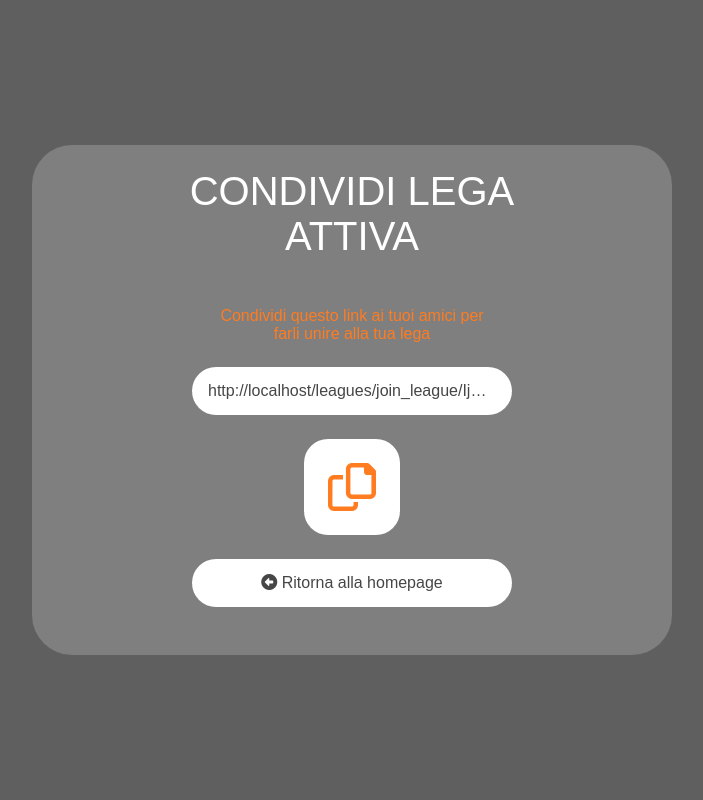
After one commit to mattiaAsto/fantaCO, a Flask app: page /leagues/share_league/1 in a window 1280 px wide. The commit adds this page. Shown: the whole page, without its empty margins (288-991 px from the left). Run offline with Flask 3, Linux system fonts and the light colour scheme; parts of the project's set-up code (start-up, migrations or seed data) failed here and were passed over.

Commit message:
Finished create/share/join leagues behaviour

```diff
--- a/app/__init__.py
+++ b/app/__init__.py
@@ -86,8 +86,10 @@ def create_app():
     #register blueprints
     from app.main import main as main_blueprint
     from app.auth import auth as auth_blueprint
+    from app.leagues import leagues as leagues_blueprint
     app.register_blueprint(main_blueprint, url_prefix='/')
     app.register_blueprint(auth_blueprint, url_prefix='/auth')
+    app.register_blueprint(leagues_blueprint, url_prefix='/leagues')
 
     with app.app_context():
         db.create_all()
--- a/app/auth/routes.py
+++ b/app/auth/routes.py
@@ -212,8 +212,6 @@ def verify_email(token):
     serializer=current_app.url_serializer
     email = serializer.loads(token, salt='email-confirmation', max_age=3600)
 
-    verification_succesful=False
-
     if email:
         user = User.query.filter_by(username=email).first()
         if user:
--- /dev/null
+++ b/app/leagues/routes.py
@@ -0,0 +1,217 @@
+from flask import render_template, request, redirect, url_for, session, flash, jsonify, current_app
+from . import leagues
+from app.models import * #import everytinh from app.models
+from app import db, cache
+from werkzeug.security import check_password_hash
+from flask_login import login_required, login_manager, current_user
+from datetime import datetime, timezone, timedelta
+from zoneinfo import ZoneInfo
+from dotenv import load_dotenv
+from sqlalchemy import text, MetaData
+import os
+import json
+import asti_webscraper
+import time
+import random
+
+
+@leagues.context_processor
+def global_injection_dictionary():
+    if current_user.is_authenticated:
+        active_league = current_user.active_league
+        if active_league != "global":
+            league_id = League.query.filter_by(name=active_league).first().id
+
+        all_user_leagues_rows = UserLeague.query.filter_by(user_username=current_user.username).all()
+        all_leagues=[row.league_name for row in all_user_leagues_rows]
+    else:
+        all_leagues=["Effettua il login per vedere le leghe"]
+
+    balance = get_league_data_table(get_user_league_id()).query.filter_by(user_username=current_user.username).first().balance if current_user.is_authenticated else 0
+
+
+
+    return {
+        "is_logged": current_user.is_authenticated, #is_logged is used to chose between login and logout in navbar buttons
+        "user": current_user,
+        "leagues": all_leagues,
+        "balance": balance,
+    }
+
+def get_user_league_id():
+    if current_user.active_league == "global":
+        return 0
+    else:
+        return League.query.filter_by(name=current_user.active_league).first().id
+
+@cache.memoize()
+def get_market_table(id):
+
+    if id == 0:
+        return MarketTable
+    else:
+        return create_dynamic_market_model(id)
+
+@cache.memoize()
+def get_user_runner_table(id):
+
+    if id == 0:
+        return UserRunner
+    else:
+        return create_dynamic_user_runner_model(id)
+
+@cache.memoize()
+def get_league_data_table(id):
+
+    if id == 0:
+        return LeagueData
+    else:
+        return create_dynamic_league_data_model(id)
+
+
+
+
+
+@leagues.route('/')
+def main():
+    return render_template('leagues.html')
+
+@leagues.route('/add_vs_create', methods=['GET', 'POST'])
+def add_vs_create():
+    return render_template('add_vs_create.html')
+
+
+@leagues.route("/create_new_league", methods=["GET", "POST"])
+def create_new_league():
+    user_username=current_user.username
+
+    if request.method == "POST":
+        league_name = request.form.get("league-name")
+        all_legue_names = [league.name for league in League.query.all()]
+        if league_name in all_legue_names:
+            return render_template('create_new_league.html', error="Nome lega già esistente")
+        else:
+            new_league = League(name=league_name)
+            db.session.add(new_league)
+
+            new_user_league = UserLeague(league_name=league_name, user_username=user_username)
+            db.session.add(new_user_league)
+
+            db.session.commit()
+
+            create_dynamic_tables(new_league.id, user_username)
+            populate_market(new_league.id)
+            create_default_team(new_league.id, user_username)
+
+            league_data = create_dynamic_league_data_model(new_league.id)
+
+            new_user_data = league_data(user_username=user_username)
+            db.session.add(new_user_data)
+
+            current_user.active_league=league_name
+
+            db.session.commit()
+
+
+            return redirect(url_for('main.home'))
+
+    return render_template('create_new_league.html')
+
+
+@leagues.route("/swap_league", methods=["POST"])
+def swap_league():
+    current_user.active_league=request.form.get("league-name")
+    db.session.commit()
+    return jsonify({'message': 'Form inviato con successo!'})
+
+
+@leagues.route("/leave_league", methods=["POST"])
+def leave_league():
+
+    league = request.form.get("league-name")
+    user_username = current_user.username
+
+    league_id = League.query.filter_by(name=league).first().id
+
+    league_market = get_market_table(league_id)
+    league_user_runner = get_user_runner_table(league_id)
+    league_data = get_league_data_table(league_id)
+
+    user_league = UserLeague.query.filter_by(league_name=league, user_username=user_username).first()
+    db.session.delete(user_league)
+
+    if (UserLeague.query.filter_by(league_name=league).count() == 0):
+        league = League.query.filter_by(name=league).first()
+        db.session.delete(league)
+
+        db.session.commit()
+
+        metadata = MetaData()
+        metadata.reflect(bind=db.engine)
+
+        league_market.__table__.metadata = metadata
+        league_user_runner.__table__.metadata = metadata
+        league_data.__table__.metadata = metadata
+
+        metadata.drop_all(
+            tables=[league_market.__table__, league_user_runner.__table__, league_data.__table__],
+            bind=db.engine
+        )
+
+    else:
+        user_data = league_data.query.filter_by(user_username=user_username).first()
+        db.session.delete(user_data)
+
+        league_user_runner = league_user_runner.query.filter_by(user_username=user_username).all()
+        for user_runner in league_user_runner:
+            db.session.delete(user_runner)
+
+    current_user.active_league="global"
+
+
+    db.session.commit()
+
+    return redirect(url_for('main.home'))
+
+
+@leagues.route("/share_league/<league_name>", methods=["GET","POST"])
+def share_league(league_name):
+    if league_name == "global":
+        return jsonify({'error': 'Non puoi condividere la lega globale'})
+
+    serializer = current_app.url_serializer
+    token = serializer.dumps(league_name, salt="league-share")
+
+    join_url = url_for("leagues.join_league", token=token, _external=True)
+
+    return render_template("share_league.html", join_url=join_url)
+
+
+@leagues.route("/join_league/<token>", methods=["GET","POST"])
+def join_league(token):
+    serializer = current_app.url_serializer
+    league_name = serializer.loads(token, salt="league-share", max_age=3600)
+
+    if current_user.is_authenticated:
+        if UserLeague.query.filter_by(league_name=league_name, user_username=current_user.username).first() is None:
+            user_username = current_user.username
+
+            new_user_league = UserLeague(league_name=league_name, user_username=user_username)
+            db.session.add(new_user_league)
+
+            current_user.active_league=league_name
+
+            league_data_table = get_league_data_table(League.query.filter_by(name=league_name).first().id)
+
+            db.session.add(league_data_table(user_username=user_username))
+
+            db.session.commit()
+
+            create_default_team(League.query.filter_by(name=league_name).first().id, user_username)
+
+
+            return redirect(url_for('main.home'))
+        else:
+            return jsonify({'error': 'Sei già nella lega'})
+    else:
+        return redirect(url_for('auth.login'))
--- /dev/null
+++ b/app/leagues/static/desktop.css
@@ -0,0 +1,154 @@
+:root{
+    --orange: rgb(255,124,32);
+    --light-orange: rgb(255,153,80);
+
+    --grey1: rgb(161, 161, 161);
+    --grey2: rgb(127, 127, 127);
+    --grey3: rgb(95, 95, 95);
+    --grey4: rgb(70, 70, 70);
+
+    --orange-gray1: rgb(147, 118, 97);
+    --orange-gray2: rgb(180, 122, 80);
+
+    --transparent-grey: rgba(70, 70, 70, 0.7)
+
+}
+
+body{
+    width: 100%;
+    height: 100%;
+    padding: 0px;
+    margin: 0px;
+    background-color: var(--grey3);
+    font-family: Arial, Helvetica, sans-serif;
+}
+
+main{
+    width: 100%;
+    height: 100vh;
+    padding: 0px;
+    margin: 0px;
+    display: flex;
+    justify-content: center;
+    align-items: center;
+}
+
+.content-wrapper{
+    width: 50vw;
+    height: auto;
+    padding: 6vh;
+    padding-top: 0px;
+    display: flex;
+    flex-direction: column;
+    justify-content: start;
+    align-items: center;
+    background-color: var(--grey2);
+    border-radius: 5vh;
+    box-sizing: border-box;
+}
+
+.content-wrapper p{
+    color: var(--orange);
+    margin: 0px;
+    margin-top: 3vh;
+}
+
+.content-info{
+    display: flex;
+    align-items: center;
+    justify-content: center;
+    width: 35vw;
+    height: auto;
+    padding: 3vh;
+    color: white;
+    font-size: 5vh;
+    border-radius: 3vh;
+    text-transform: uppercase;
+    text-align: center;
+}
+
+.content{
+    display: flex;
+    flex-direction: column;
+    align-items: center;
+    justify-content: start;
+    width: 50vw;
+    gap: 3vh;
+}
+
+.option{
+    height: 6vh;
+    width: 35%;
+    border-radius: 3vh;
+    display: flex;
+    align-items: center;
+    justify-content: center;
+    background-color: var(--orange);
+    padding: 0.5vh;
+    box-sizing: border-box;
+}
+.option a{
+    text-decoration: none;
+    color: var(--grey4);
+    font-size: 3vh;
+}
+
+.option.join{
+    background-color: white;
+}
+
+.share-link{
+    display: block;
+    line-height: 6vh;
+    height: 6vh;
+    border-radius: 3vh;
+    width: 50%;
+    background-color: white;
+    text-align: start;
+    overflow: hidden;
+    text-overflow: ellipsis;
+    color: var(--grey4);
+    padding: 0vh 2vh 0vh 2vh;
+    box-sizing: border-box;
+}
+
+.share-link.redirect{
+    text-align: center;
+    text-decoration: none;
+    color: var(--grey4);
+}
+.share-link.redirect a{
+    text-decoration: none;
+    color: var(--grey4);
+}
+.share-link.redirect:hover{
+    background-color: var(--orange-gray2);
+    text-decoration: underline;
+}
+
+.option:hover{
+    color: var(--grey4);
+    text-decoration: underline;
+}
+
+.copy-share-link-wrapper{
+    display: flex;
+    align-items: center;
+    justify-content: center;
+    height: 12vh;
+    width: 12vh;
+    background-color: white;
+    border-radius: 3vh;
+    color: var(--orange);
+    transition: 0.15s;
+}
+.copy-share-link-wrapper:hover{
+    background-color: var(--orange-gray1);
+}
+
+.copy-share-link{
+    font-size: 6vh;
+}
+.copy-share-link:hover{
+    cursor: pointer;
+}
--- /dev/null
+++ b/app/leagues/static/script.js
@@ -0,0 +1,7 @@
+function copy_link(link) {
+    navigator.clipboard.writeText(link).then(function() {
+        alert("Link copiato negli appunti");
+    }, function() {
+        alert("Errore nel copiare il link");
+    });
+}
--- /dev/null
+++ b/app/leagues/templates/leagues_base.html
@@ -0,0 +1,23 @@
+<!DOCTYPE html>
+<html lang="en">
+<head>
+    <meta charset="UTF-8">
+    <meta name="viewport" content="width=device-width, initial-scale=1.0">
+    <link rel="stylesheet" href="{{ url_for('leagues.static', filename='desktop.css') }}" media="screen and (min-width: 768px)">
+    <link rel="stylesheet" href="{{ url_for('leagues.static', filename='mobile.css') }}" media="screen and (max-width: 767px)">
+    <link rel="stylesheet" href="https://cdnjs.cloudflare.com/ajax/libs/font-awesome/6.0.0-beta3/css/all.min.css">
+    <script src="{{ url_for('leagues.static', filename='script.js') }}"></script>
+
+    <title>{% block title %}League Base{% endblock %}</title>
+
+</head>
+<body>
+    <main>
+        {% block content %}
+        {% endblock %}
+    </main>
+    <footer>
+        {% block footer %}{% endblock %}
+    </footer>
+</body>
+</html>
--- /dev/null
+++ b/app/leagues/templates/share_league.html
@@ -0,0 +1,29 @@
+{% extends "leagues_base.html" %}
+
+
+{% block title %}Condividi lega{% endblock %}
+
+
+{% block content %}
+
+    <div class="content-wrapper">
+        <div class="content-info">
+            Condividi lega attiva
+        </div>
+        <p style="color: var(--orange); width: 50%; text-align: center; margin-bottom: 3vh;">Condividi questo link ai tuoi amici per farli unire alla tua lega</p>
+        <div class="content">
+            <div class="share-link">
+                {{join_url}}
+            </div>
+            <div class="copy-share-link-wrapper" onclick="copy_link('{{join_url}}')">
+                <i class="fa-regular fa-copy copy-share-link"></i>
+            </div>
+            <div class="share-link redirect">
+                <i class="fas fa-circle-left"></i>
+                <a href="{{url_for('main.home')}}">Ritorna alla homepage</a>
+            </div>
+
+        </div>
+    </div>
+
+{% endblock %}
--- a/app/main/__init__.py
+++ b/app/main/__init__.py
@@ -4,7 +4,7 @@ main = Blueprint(
     "main", __name__,
     template_folder="templates",
     static_folder="static",
-    static_url_path="views/static"
+    static_url_path="main/static"
     )
 
 from . import routes
```
Also changed, not shown: app/leagues/__init__.py (added, +11 -0 lines), app/leagues/templates/add_vs_create.html (added, +25 -0 lines), app/leagues/templates/create_new_league.html (added, +21 -0 lines), app/main/routes.py (+0 -30 lines), app/main/static/desktop.css (+15 -4 lines), app/main/static/script.js (+9 -0 lines), app/main/templates/base.html (+17 -11 lines), app/models.py (+1 -28 lines), run.py (+19 -1 lines), app/leagues/static/mobile.css (added), 1 other file.
